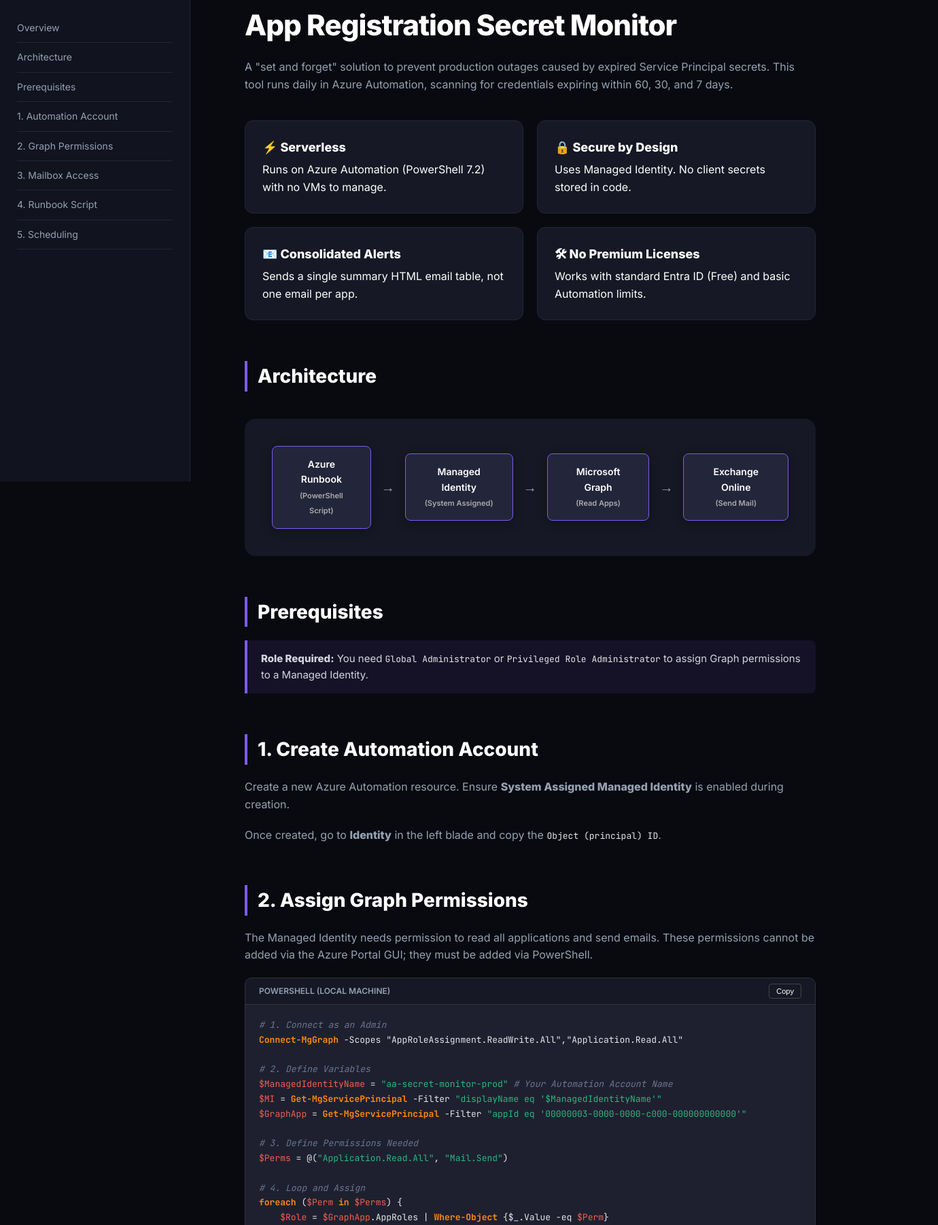
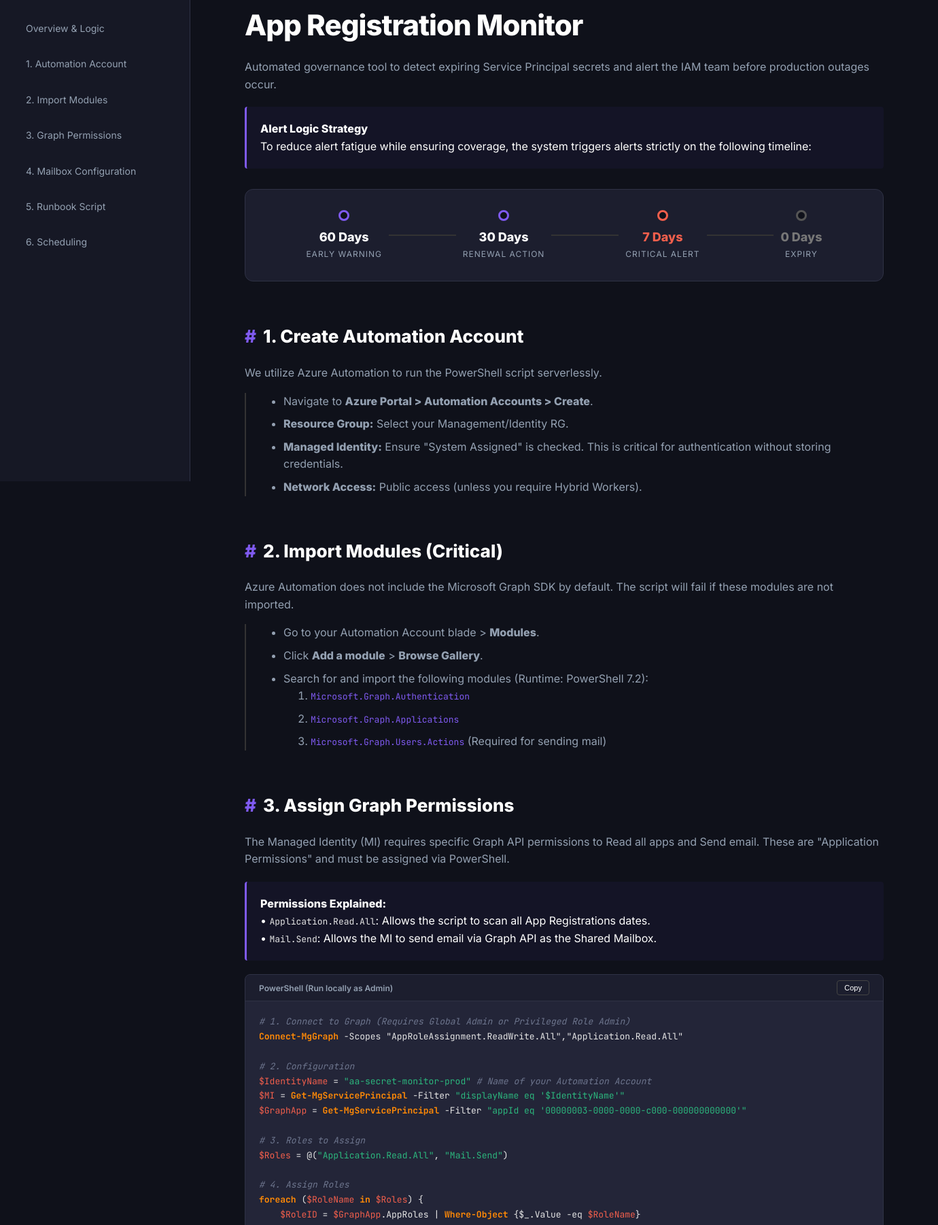
Before and after one commit to manohar2achari-alt/secretexoiry, a plain HTML site: page index.html in a window 1280 px wide. Shown: the part 92-1894 px from the top of the page at 68% size, 1380 px wide, since content can reach past the window. Drawn offline with Linux system fonts and the light colour scheme.

Commit message:
Update index.html

```diff
--- a/index.html
+++ b/index.html
@@ -3,26 +3,28 @@
 <head>
 <meta charset="UTF-8">
 <meta name="viewport" content="width=device-width, initial-scale=1.0">
-<title>Azure App Registration Monitor | Setup Guide</title>
+<title>Azure App Registration Monitor | Implementation Guide</title>
 <link href="https://fonts.googleapis.com/css2?family=JetBrains+Mono:wght@400;700&family=Inter:wght@400;500;600;800&display=swap" rel="stylesheet">
 <style>
   :root {
-    --bg-body: #090a10;
-    --bg-nav: #11131f;
-    --bg-card: #161825;
-    --bg-code: #1e2030;
+    --bg-body: #0f111a;
+    --bg-nav: #161825;
+    --bg-card: #1c1e2e;
+    --bg-code: #232538;
     --accent: #7f5af0;
     --accent-hover: #6842c9;
     --text-main: #fffffe;
     --text-muted: #94a1b2;
     --border: #2cb67d;
-    --code-func: #ff8906; /* Orange */
-    --code-str: #2cb67d; /* Green */
-    --code-var: #f25f4c; /* Red */
+    --code-func: #ff8906;
+    --code-str: #2cb67d;
+    --code-var: #f25f4c;
+    --warning: #ffbd03;
   }
 
   /* RESET & BASE */
   * { box-sizing: border-box; }
+  html { scroll-behavior: smooth; }
   body {
     margin: 0;
     font-family: 'Inter', sans-serif;
@@ -34,7 +36,7 @@
   }
 
   a { color: var(--accent); text-decoration: none; transition: 0.2s; }
-  a:hover { color: var(--text-main); }
+  a:hover { color: #fff; }
 
   /* SIDEBAR */
   aside {
@@ -43,85 +45,98 @@
     padding: 40px 25px;
     position: fixed;
     height: 100vh;
-    border-right: 1px solid #23263a;
+    border-right: 1px solid #2f3245;
     display: flex;
     flex-direction: column;
+    z-index: 10;
   }
 
-  .brand { font-weight: 800; font-size: 20px; color: #fff; margin-bottom: 40px; letter-spacing: -0.5px; }
+  .brand { font-weight: 800; font-size: 20px; color: #fff; margin-bottom: 40px; }
   .brand span { color: var(--accent); }
 
+  .nav-links { display: flex; flex-direction: column; gap: 8px; }
   .nav-links a {
-    display: block;
-    padding: 10px 0;
+    padding: 10px 12px;
     color: var(--text-muted);
     font-size: 14px;
-    border-bottom: 1px solid #23263a;
+    border-radius: 6px;
+    border: 1px solid transparent;
   }
-  .nav-links a:hover { color: #fff; padding-left: 5px; }
+  .nav-links a:hover { background: #23263a; color: #fff; }
+  .nav-links a.active { background: rgba(127,90,240,0.1); color: var(--accent); border-color: rgba(127,90,240,0.2); }
 
   /* MAIN CONTENT */
   main {
     margin-left: 280px;
     padding: 60px 80px;
-    max-width: 1000px;
+    max-width: 1100px;
     width: 100%;
   }
 
   h1 { font-size: 42px; font-weight: 800; margin-bottom: 10px; letter-spacing: -1px; }
-  h2 { font-size: 28px; margin-top: 60px; margin-bottom: 20px; border-left: 4px solid var(--accent); padding-left: 15px; }
-  h3 { font-size: 18px; color: var(--text-muted); margin-top: 30px; }
-  p { color: var(--text-muted); font-size: 16px; margin-bottom: 20px; }
+  h2 { font-size: 26px; margin-top: 60px; margin-bottom: 20px; display: flex; align-items: center; }
+  h2::before { content: '#'; color: var(--accent); margin-right: 10px; }
+  h3 { font-size: 18px; color: #fff; margin-top: 30px; font-weight: 600; }
+  p { color: var(--text-muted); font-size: 16px; margin-bottom: 16px; }
+  ul { color: var(--text-muted); margin-bottom: 20px; }
+  li { margin-bottom: 8px; }
 
-  /* FEATURES GRID */
-  .features { display: grid; grid-template-columns: 1fr 1fr; gap: 20px; margin: 40px 0; }
-  .feature-card { background: var(--bg-card); padding: 25px; border-radius: 12px; border: 1px solid #23263a; }
-  .feature-card strong { display: block; color: #fff; margin-bottom: 5px; font-size: 18px; }
-
-  /* ARCHITECTURE DIAGRAM (CSS ONLY) */
-  .diagram-container {
+  /* TIMELINE VISUAL */
+  .timeline-box {
+    background: var(--bg-card);
+    border: 1px solid #2f3245;
+    border-radius: 12px;
+    padding: 30px;
+    margin: 30px 0;
     display: flex;
+    justify-content: space-around;
     align-items: center;
-    justify-content: space-between;
+    position: relative;
+  }
+  .timeline-line {
+    position: absolute;
+    height: 2px;
+    background: #333;
+    width: 80%;
+    z-index: 1;
+  }
+  .t-point {
+    z-index: 2;
     background: var(--bg-card);
-    padding: 40px;
-    border-radius: 16px;
-    margin: 40px 0;
-    overflow-x: auto;
+    padding: 0 10px;
+    text-align: center;
+    display: flex;
+    flex-direction: column;
+    align-items: center;
   }
-  .node {
-    background: #23263a;
-    border: 1px solid var(--accent);
-    color: #fff;
-    padding: 15px 25px;
-    border-radius: 8px;
-    font-weight: 600;
-    font-size: 14px;
-    text-align: center;
-    position: relative;
-    box-shadow: 0 4px 15px rgba(0,0,0,0.3);
+  .t-circle {
+    width: 16px; height: 16px;
+    background: var(--bg-body);
+    border: 3px solid var(--accent);
+    border-radius: 50%;
+    margin-bottom: 10px;
   }
-  .arrow { font-size: 20px; color: var(--text-muted); margin: 0 15px; }
+  .t-label { font-size: 18px; font-weight: 700; color: #fff; }
+  .t-desc { font-size: 12px; color: var(--text-muted); text-transform: uppercase; letter-spacing: 1px; }
 
   /* CODE BLOCKS */
   .code-wrapper {
     background: var(--bg-code);
-    border-radius: 10px;
+    border-radius: 8px;
     margin: 20px 0;
-    border: 1px solid #333;
+    border: 1px solid #2f3245;
     overflow: hidden;
   }
   .code-header {
-    background: #161825;
+    background: #1c1e2e;
     padding: 8px 20px;
     display: flex;
     justify-content: space-between;
     align-items: center;
-    border-bottom: 1px solid #333;
+    border-bottom: 1px solid #2f3245;
     font-size: 12px;
     font-weight: 600;
     color: var(--text-muted);
-    text-transform: uppercase;
   }
   .copy-btn {
     background: transparent;
@@ -138,31 +153,34 @@
   pre { margin: 0; padding: 20px; overflow-x: auto; }
   code { font-family: 'JetBrains Mono', monospace; font-size: 13px; color: #e5e5e5; }
 
-  /* Syntax Highlight Mockup classes */
-  .kwd { color: #ff8906; font-weight: bold; } /* Keyword */
-  .str { color: #2cb67d; } /* String */
-  .var { color: #f25f4c; } /* Variable */
-  .cmt { color: #6d758d; font-style: italic; } /* Comment */
+  .kwd { color: #ff8906; font-weight: bold; }
+  .str { color: #2cb67d; }
+  .var { color: #f25f4c; }
+  .cmt { color: #6d758d; font-style: italic; }
 
-  /* ALERTS */
-  .alert {
-    background: rgba(127, 90, 240, 0.1);
-    border-left: 4px solid var(--accent);
-    padding: 15px 20px;
+  /* ALERTS & DETAILS */
+  .info-box {
+    background: rgba(127, 90, 240, 0.05);
+    border-left: 3px solid var(--accent);
+    padding: 20px;
+    border-radius: 4px;
     margin: 20px 0;
-    border-radius: 0 8px 8px 0;
-    color: #d1d5db;
-    font-size: 15px;
+  }
+  .info-box strong { color: #fff; }
+
+  .step-details {
+    margin-top: 10px;
+    padding-left: 15px;
+    border-left: 2px solid #333;
   }
 
   /* RESPONSIVE */
   @media (max-width: 900px) {
     body { flex-direction: column; }
-    aside { width: 100%; height: auto; position: relative; border-right: none; border-bottom: 1px solid #333; padding: 20px; }
+    aside { width: 100%; height: auto; position: relative; border-right: none; border-bottom: 1px solid #333; }
     main { margin-left: 0; padding: 40px 20px; }
-    .features { grid-template-columns: 1fr; }
-    .diagram-container { flex-direction: column; gap: 20px; }
-    .arrow { transform: rotate(90deg); margin: 10px 0; }
+    .timeline-box { flex-direction: column; gap: 20px; }
+    .timeline-line { display: none; }
   }
 </style>
 </head>
@@ -171,139 +189,176 @@
 <aside>
   <div class="brand">Azure<span>Ops</span> Docs</div>
   <nav class="nav-links">
-    <a href="#overview">Overview</a>
-    <a href="#architecture">Architecture</a>
-    <a href="#prereqs">Prerequisites</a>
+    <a href="#overview">Overview & Logic</a>
     <a href="#step1">1. Automation Account</a>
-    <a href="#step2">2. Graph Permissions</a>
-    <a href="#step3">3. Mailbox Access</a>
-    <a href="#step4">4. Runbook Script</a>
-    <a href="#step5">5. Scheduling</a>
+    <a href="#step2">2. Import Modules</a>
+    <a href="#step3">3. Graph Permissions</a>
+    <a href="#step4">4. Mailbox Configuration</a>
+    <a href="#step5">5. Runbook Script</a>
+    <a href="#step6">6. Scheduling</a>
   </nav>
 </aside>
 
 <main>
 
   <section id="overview">
-    <h1>App Registration Secret Monitor</h1>
-    <p>A "set and forget" solution to prevent production outages caused by expired Service Principal secrets. This tool runs daily in Azure Automation, scanning for credentials expiring within 60, 30, and 7 days.</p>
+    <h1>App Registration Monitor</h1>
+    <p>Automated governance tool to detect expiring Service Principal secrets and alert the IAM team before production outages occur.</p>
 
-    <div class="features">
-      <div class="feature-card">
-        <strong>⚡ Serverless</strong>
-        Runs on Azure Automation (PowerShell 7.2) with no VMs to manage.
+    <div class="info-box">
+      <strong>Alert Logic Strategy</strong><br>
+      To reduce alert fatigue while ensuring coverage, the system triggers alerts strictly on the following timeline:
+    </div>
+
+    <div class="timeline-box">
+      <div class="timeline-line"></div>
+
+      <div class="t-point">
+        <div class="t-circle"></div>
+        <div class="t-label">60 Days</div>
+        <div class="t-desc">Early Warning</div>
       </div>
-      <div class="feature-card">
-        <strong>🔒 Secure by Design</strong>
-        Uses Managed Identity. No client secrets stored in code.
+
+      <div class="t-point">
+        <div class="t-circle"></div>
+        <div class="t-label">30 Days</div>
+        <div class="t-desc">Renewal Action</div>
       </div>
-      <div class="feature-card">
-        <strong>📧 Consolidated Alerts</strong>
-        Sends a single summary HTML email table, not one email per app.
+
+      <div class="t-point">
+        <div class="t-circle" style="border-color:#f25f4c"></div>
+        <div class="t-label" style="color:#f25f4c">7 Days</div>
+        <div class="t-desc">Critical Alert</div>
       </div>
-      <div class="feature-card">
-        <strong>🛠 No Premium Licenses</strong>
-        Works with standard Entra ID (Free) and basic Automation limits.
+
+      <div class="t-point">
+        <div class="t-circle" style="border-color:#555"></div>
+        <div class="t-label" style="color:#777">0 Days</div>
+        <div class="t-desc">Expiry</div>
       </div>
-    </div>
-  </section>
-
-  <section id="architecture">
-    <h2>Architecture</h2>
-    <div class="diagram-container">
-      <div class="node">Azure Runbook<br><span style="font-size:11px; color:#aaa;">(PowerShell Script)</span></div>
-      <div class="arrow">→</div>
-      <div class="node">Managed Identity<br><span style="font-size:11px; color:#aaa;">(System Assigned)</span></div>
-      <div class="arrow">→</div>
-      <div class="node">Microsoft Graph<br><span style="font-size:11px; color:#aaa;">(Read Apps)</span></div>
-      <div class="arrow">→</div>
-      <div class="node">Exchange Online<br><span style="font-size:11px; color:#aaa;">(Send Mail)</span></div>
-    </div>
-  </section>
-
-  <section id="prereqs">
-    <h2>Prerequisites</h2>
-    <div class="alert">
-      <strong>Role Required:</strong> You need <code>Global Administrator</code> or <code>Privileged Role Administrator</code> to assign Graph permissions to a Managed Identity.
     </div>
   </section>
 
   <section id="step1">
     <h2>1. Create Automation Account</h2>
-    <p>Create a new Azure Automation resource. Ensure <strong>System Assigned Managed Identity</strong> is enabled during creation.</p>
-    <p>Once created, go to <strong>Identity</strong> in the left blade and copy the <code>Object (principal) ID</code>.</p>
+    <p>We utilize Azure Automation to run the PowerShell script serverlessly.</p>
+    <div class="step-details">
+      <ul>
+        <li>Navigate to <strong>Azure Portal > Automation Accounts > Create</strong>.</li>
+        <li><strong>Resource Group:</strong> Select your Management/Identity RG.</li>
+        <li><strong>Managed Identity:</strong> Ensure "System Assigned" is checked. This is critical for authentication without storing credentials.</li>
+        <li><strong>Network Access:</strong> Public access (unless you require Hybrid Workers).</li>
+      </ul>
+    </div>
   </section>
 
   <section id="step2">
-    <h2>2. Assign Graph Permissions</h2>
-    <p>The Managed Identity needs permission to read all applications and send emails. These permissions cannot be added via the Azure Portal GUI; they must be added via PowerShell.</p>
+    <h2>2. Import Modules (Critical)</h2>
+    <p>Azure Automation does not include the Microsoft Graph SDK by default. The script will fail if these modules are not imported.</p>
+    <div class="step-details">
+      <ul>
+        <li>Go to your Automation Account blade > <strong>Modules</strong>.</li>
+        <li>Click <strong>Add a module</strong> > <strong>Browse Gallery</strong>.</li>
+        <li>Search for and import the following modules (Runtime: PowerShell 7.2):
+          <ol>
+            <li><code style="color:var(--accent)">Microsoft.Graph.Authentication</code></li>
+            <li><code style="color:var(--accent)">Microsoft.Graph.Applications</code></li>
+            <li><code style="color:var(--accent)">Microsoft.Graph.Users.Actions</code> (Required for sending mail)</li>
+          </ol>
+        </li>
+      </ul>
+    </div>
+  </section>
+
+  <section id="step3">
+    <h2>3. Assign Graph Permissions</h2>
+    <p>The Managed Identity (MI) requires specific Graph API permissions to Read all apps and Send email. These are "Application Permissions" and must be assigned via PowerShell.</p>
+
+    <div class="info-box">
+      <strong>Permissions Explained:</strong><br>
+      • <code>Application.Read.All</code>: Allows the script to scan all App Registrations dates.<br>
+      • <code>Mail.Send</code>: Allows the MI to send email via Graph API as the Shared Mailbox.
+    </div>
 
     <div class="code-wrapper">
       <div class="code-header">
-        <span>PowerShell (Local Machine)</span>
+        <span>PowerShell (Run locally as Admin)</span>
         <button class="copy-btn" onclick="copyCode('code1')">Copy</button>
       </div>
-      <pre><code id="code1"><span class="cmt"># 1. Connect as an Admin</span>
+      <pre><code id="code1"><span class="cmt"># 1. Connect to Graph (Requires Global Admin or Privileged Role Admin)</span>
 <span class="kwd">Connect-MgGraph</span> -Scopes "AppRoleAssignment.ReadWrite.All","Application.Read.All"
 
-<span class="cmt"># 2. Define Variables</span>
-<span class="var">$ManagedIdentityName</span> = <span class="str">"aa-secret-monitor-prod"</span> <span class="cmt"># Your Automation Account Name</span>
-<span class="var">$MI</span> = <span class="kwd">Get-MgServicePrincipal</span> -Filter <span class="str">"displayName eq '$ManagedIdentityName'"</span>
+<span class="cmt"># 2. Configuration</span>
+<span class="var">$IdentityName</span> = <span class="str">"aa-secret-monitor-prod"</span> <span class="cmt"># Name of your Automation Account</span>
+<span class="var">$MI</span> = <span class="kwd">Get-MgServicePrincipal</span> -Filter <span class="str">"displayName eq '$IdentityName'"</span>
 <span class="var">$GraphApp</span> = <span class="kwd">Get-MgServicePrincipal</span> -Filter <span class="str">"appId eq '00000003-0000-0000-c000-000000000000'"</span>
 
-<span class="cmt"># 3. Define Permissions Needed</span>
-<span class="var">$Perms</span> = @(<span class="str">"Application.Read.All"</span>, <span class="str">"Mail.Send"</span>)
+<span class="cmt"># 3. Roles to Assign</span>
+<span class="var">$Roles</span> = @(<span class="str">"Application.Read.All"</span>, <span class="str">"Mail.Send"</span>)
 
-<span class="cmt"># 4. Loop and Assign</span>
-<span class="kwd">foreach</span> (<span class="var">$Perm</span> <span class="kwd">in</span> <span class="var">$Perms</span>) {
-    <span class="var">$Role</span> = <span class="var">$GraphApp</span>.AppRoles | <span class="kwd">Where-Object</span> {$_.Value -eq <span class="var">$Perm</span>}
+<span class="cmt"># 4. Assign Roles</span>
+<span class="kwd">foreach</span> (<span class="var">$RoleName</span> <span class="kwd">in</span> <span class="var">$Roles</span>) {
+    <span class="var">$RoleID</span> = <span class="var">$GraphApp</span>.AppRoles | <span class="kwd">Where-Object</span> {$_.Value -eq <span class="var">$RoleName</span>}
     <span class="kwd">New-MgServicePrincipalAppRoleAssignedTo</span> `
         -ServicePrincipalId <span class="var">$MI</span>.Id `
         -PrincipalId <span class="var">$MI</span>.Id `
         -ResourceId <span class="var">$GraphApp</span>.Id `
-        -AppRoleId <span class="var">$Role</span>.Id
-    <span class="kwd">Write-Host</span> <span class="str">"Assigned $Perm"</span> -ForegroundColor Green
+        -AppRoleId <span class="var">$RoleID</span>.Id
+    <span class="kwd">Write-Host</span> <span class="str">"assigned $RoleName"</span> -ForegroundColor Green
 }</code></pre>
     </div>
   </section>
 
-  <section id="step3">
-    <h2>3. Configure Shared Mailbox</h2>
-    <p>For the automation to send emails "from" a specific address, the Managed Identity must be granted <strong>Send As</strong> permissions on that mailbox.</p>
-    <div class="alert">
-      You can do this via the Microsoft 365 Admin Center (Exchange > Mailbox > Delegation) or via Exchange Online PowerShell.
+  <section id="step4">
+    <h2>4. Mailbox Configuration</h2>
+    <p>We send the email via the Microsoft Graph API, acting "as" a shared mailbox. </p>
+    <div class="step-details">
+      <ul>
+        <li><strong>Sender Address:</strong> Ensure you have a valid shared mailbox (e.g., <code>alerts@domain.com</code>).</li>
+        <li><strong>No "Send As" Delegation needed:</strong> Because we use the <code>Mail.Send</code> Application Permission, the Managed Identity can send mail as any user in the tenant. We restrict the "From" address in the script logic below.</li>
+      </ul>
     </div>
   </section>
 
-  <section id="step4">
-    <h2>4. The Runbook Script</h2>
-    <p>Create a new Runbook (PowerShell 7.2). Paste the script below. This improved version aggregates all expiring apps into a single HTML table.</p>
+  <section id="step5">
+    <h2>5. The Runbook Script</h2>
+    <p>Create a new Runbook (PowerShell 7.2). This script aggregates all alerts into one summary email.</p>
 
     <div class="code-wrapper">
       <div class="code-header">
         <span>Runbook Source Code</span>
         <button class="copy-btn" onclick="copyCode('code2')">Copy</button>
       </div>
-      <pre><code id="code2"><span class="cmt"># --- CONFIGURATION ---</span>
+      <pre><code id="code2"><span class="cmt"># --- CONFIGURATION VARIABLES ---</span>
+<span class="cmt"># Only trigger alerts if expiry is exactly X days away</span>
 <span class="var">$NotifyDays</span> = @(60, 30, 7)
-<span class="var">$SenderEmail</span> = <span class="str">"alerts@yourdomain.com"</span>
-<span class="var">$RecipientEmail</span> = <span class="str">"iam-team@yourdomain.com"</span>
+
+<span class="var">$SenderEmail</span> = <span class="str">"alerts@yourdomain.com"</span>      <span class="cmt"># The Shared Mailbox</span>
+<span class="var">$RecipientEmail</span> = <span class="str">"iam-team@yourdomain.com"</span> <span class="cmt"># The DL receiving alerts</span>
 
 <span class="cmt"># --- AUTHENTICATION ---</span>
-<span class="kwd">Connect-AzAccount</span> -Identity
-<span class="var">$token</span> = <span class="kwd">Get-AzAccessToken</span> -ResourceUrl <span class="str">"https://graph.microsoft.com"</span>
-<span class="kwd">Connect-MgGraph</span> -AccessToken <span class="var">$token</span>.Token
+<span class="kwd">try</span> {
+    <span class="kwd">Connect-AzAccount</span> -Identity -ErrorAction Stop
+    <span class="var">$token</span> = <span class="kwd">Get-AzAccessToken</span> -ResourceUrl <span class="str">"https://graph.microsoft.com"</span>
+    <span class="kwd">Connect-MgGraph</span> -AccessToken <span class="var">$token</span>.Token -ErrorAction Stop
+} <span class="kwd">catch</span> {
+    <span class="kwd">Write-Error</span> <span class="str">"Failed to authenticate Managed Identity. Check Module imports."</span>
+    <span class="kwd">exit</span>
+}
 
+<span class="cmt"># --- SCANNING LOGIC ---</span>
 <span class="var">$ExpiringApps</span> = @()
 <span class="var">$Today</span> = <span class="kwd">Get-Date</span>
 <span class="var">$Apps</span> = <span class="kwd">Get-MgApplication</span> -All -Property DisplayName, AppId, PasswordCredentials
 
-<span class="cmt"># --- LOGIC ---</span>
+<span class="kwd">Write-Output</span> <span class="str">"Scanning $($Apps.Count) applications..."</span>
+
 <span class="kwd">foreach</span> (<span class="var">$App</span> <span class="kwd">in</span> <span class="var">$Apps</span>) {
     <span class="kwd">foreach</span> (<span class="var">$Cred</span> <span class="kwd">in</span> <span class="var">$App</span>.PasswordCredentials) {
         <span class="var">$Expiry</span> = <span class="kwd">Get-Date</span> <span class="var">$Cred</span>.EndDateTime
         <span class="var">$DaysLeft</span> = (<span class="var">$Expiry</span> - <span class="var">$Today</span>).Days
 
+        <span class="cmt"># CHECK: Is today exactly 60, 30, or 7 days before expiry?</span>
         <span class="kwd">if</span> (<span class="var">$NotifyDays</span> -contains <span class="var">$DaysLeft</span>) {
             <span class="var">$ExpiringApps</span> += [PSCustomObject]@{
                 Name = <span class="var">$App</span>.DisplayName
@@ -317,15 +372,20 @@
 
 <span class="cmt"># --- NOTIFICATION ---</span>
 <span class="kwd">if</span> (<span class="var">$ExpiringApps</span>.Count -gt 0) {
+    <span class="kwd">Write-Output</span> <span class="str">"Found $($ExpiringApps.Count) secrets expiring in notification window."</span>
+
+    <span class="cmt"># Build HTML Table</span>
     <span class="var">$TableRows</span> = <span class="str">""</span>
     <span class="kwd">foreach</span> (<span class="var">$Row</span> <span class="kwd">in</span> <span class="var">$ExpiringApps</span>) {
-        <span class="var">$TableRows</span> += <span class="str">"&lt;tr&gt;&lt;td&gt;$($Row.Name)&lt;/td&gt;&lt;td&gt;$($Row.DaysLeft)&lt;/td&gt;&lt;td&gt;$($Row.ExpiryDate)&lt;/td&gt;&lt;/tr&gt;"</span>
+        <span class="var">$Color</span> = <span class="kwd">if</span>(<span class="var">$Row</span>.DaysLeft -eq 7){<span class="str">"#ffcccb"</span>} <span class="kwd">else</span> {<span class="str">"#ffffff"</span>}
+        <span class="var">$TableRows</span> += <span class="str">"&lt;tr bgcolor='$Color'&gt;&lt;td&gt;$($Row.Name)&lt;/td&gt;&lt;td&gt;&lt;b&gt;$($Row.DaysLeft)&lt;/b&gt;&lt;/td&gt;&lt;td&gt;$($Row.ExpiryDate)&lt;/td&gt;&lt;/tr&gt;"</span>
     }
 
     <span class="var">$EmailBody</span> = <span class="str">"
     &lt;h3&gt;⚠️ App Secrets Expiring&lt;/h3&gt;
-    &lt;table border='1' cellpadding='5' style='border-collapse:collapse;'&gt;
-        &lt;tr bgcolor='#f2f2f2'&gt;&lt;th&gt;App Name&lt;/th&gt;&lt;th&gt;Days Left&lt;/th&gt;&lt;th&gt;Expiry Date&lt;/th&gt;&lt;/tr&gt;
+    &lt;p&gt;The following applications have secrets expiring in 60, 30, or 7 days.&lt;/p&gt;
+    &lt;table border='1' cellpadding='8' style='border-collapse:collapse; width:100%; font-family:sans-serif;'&gt;
+        &lt;tr bgcolor='#f2f2f2' align='left'&gt;&lt;th&gt;App Name&lt;/th&gt;&lt;th&gt;Days Left&lt;/th&gt;&lt;th&gt;Expiry Date&lt;/th&gt;&lt;/tr&gt;
         $TableRows
     &lt;/table&gt;"</span>
 
@@ -339,26 +399,30 @@
     }
 
     <span class="kwd">Send-MgUserMail</span> -UserId <span class="var">$SenderEmail</span> -BodyParameter <span class="var">$Params</span>
-    <span class="kwd">Write-Output</span> <span class="str">"Alert sent for $($ExpiringApps.Count) apps."</span>
+    <span class="kwd">Write-Output</span> <span class="str">"Email sent successfully."</span>
 } <span class="kwd">else</span> {
-    <span class="kwd">Write-Output</span> <span class="str">"No secrets expiring in target window."</span>
+    <span class="kwd">Write-Output</span> <span class="str">"No secrets match the 60/30/7 day trigger window today."</span>
 }</code></pre>
     </div>
   </section>
 
-  <section id="step5">
-    <h2>5. Schedule</h2>
-    <p>In the Automation Account, go to <strong>Schedules</strong> > <strong>Add a schedule</strong>.</p>
-    <ul>
-      <li>Set recurrence to <strong>Daily</strong>.</li>
-      <li>Link the schedule to your Runbook.</li>
-    </ul>
-    <p>We recommend running this at 8:00 AM in your local time zone so the alerts are at the top of the inbox.</p>
+  <section id="step6">
+    <h2>6. Scheduling</h2>
+    <p>To ensure the script catches the specific day count (e.g., exactly 30 days remaining), it must run every day.</p>
+    <div class="step-details">
+      <ul>
+        <li>In the Automation Account, select <strong>Schedules</strong> under "Shared Resources".</li>
+        <li>Create a schedule:
+          <ul>
+            <li><strong>Name:</strong> Daily-8AM-Check</li>
+            <li><strong>Recurrence:</strong> Recurring</li>
+            <li><strong>Recur every:</strong> 1 Day</li>
+          </ul>
+        </li>
+        <li>Go back to your <strong>Runbook</strong>, click <strong>Link to schedule</strong>, and select the schedule you just made.</li>
+      </ul>
+    </div>
   </section>
-
-  <footer style="margin-top:80px; padding-top:20px; border-top:1px solid #23263a; color:#555; font-size:14px; text-align:center;">
-    Internal Documentation · Last Updated 2025
-  </footer>
 
 </main>
 
```
